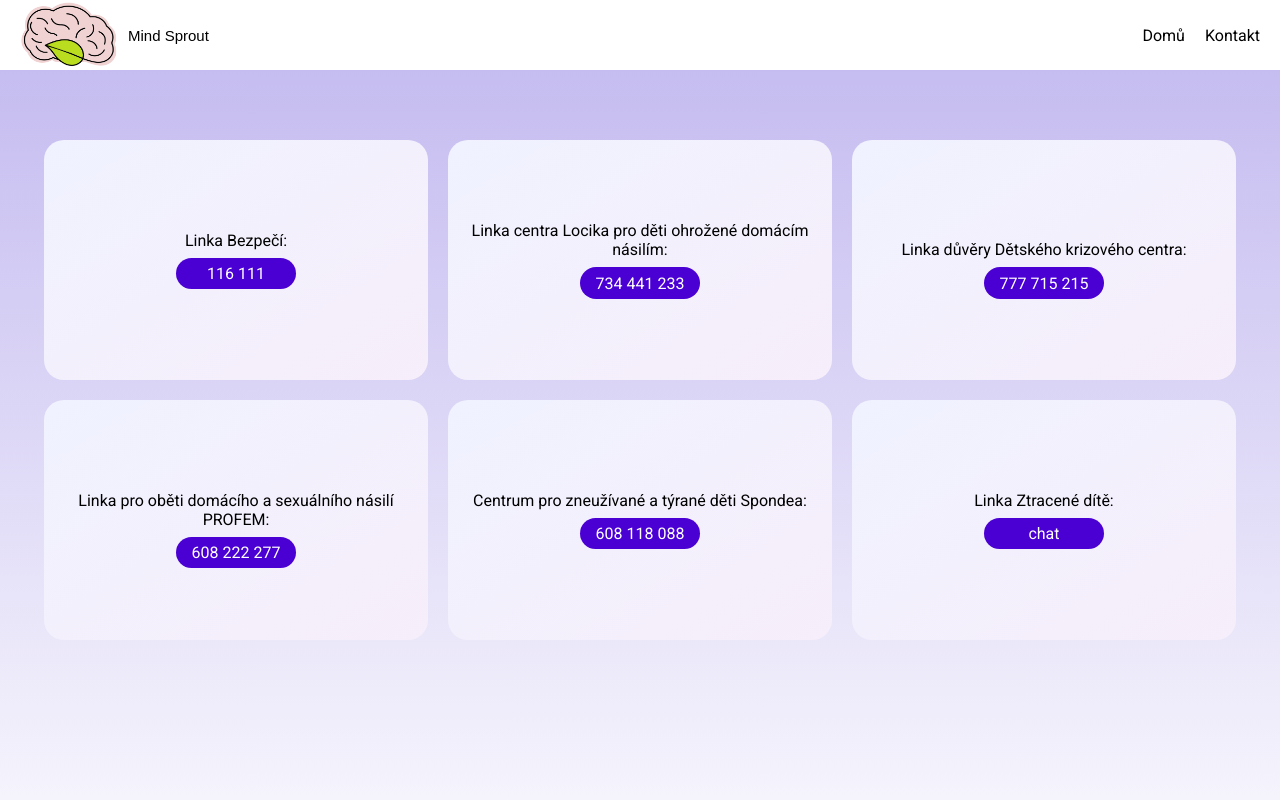
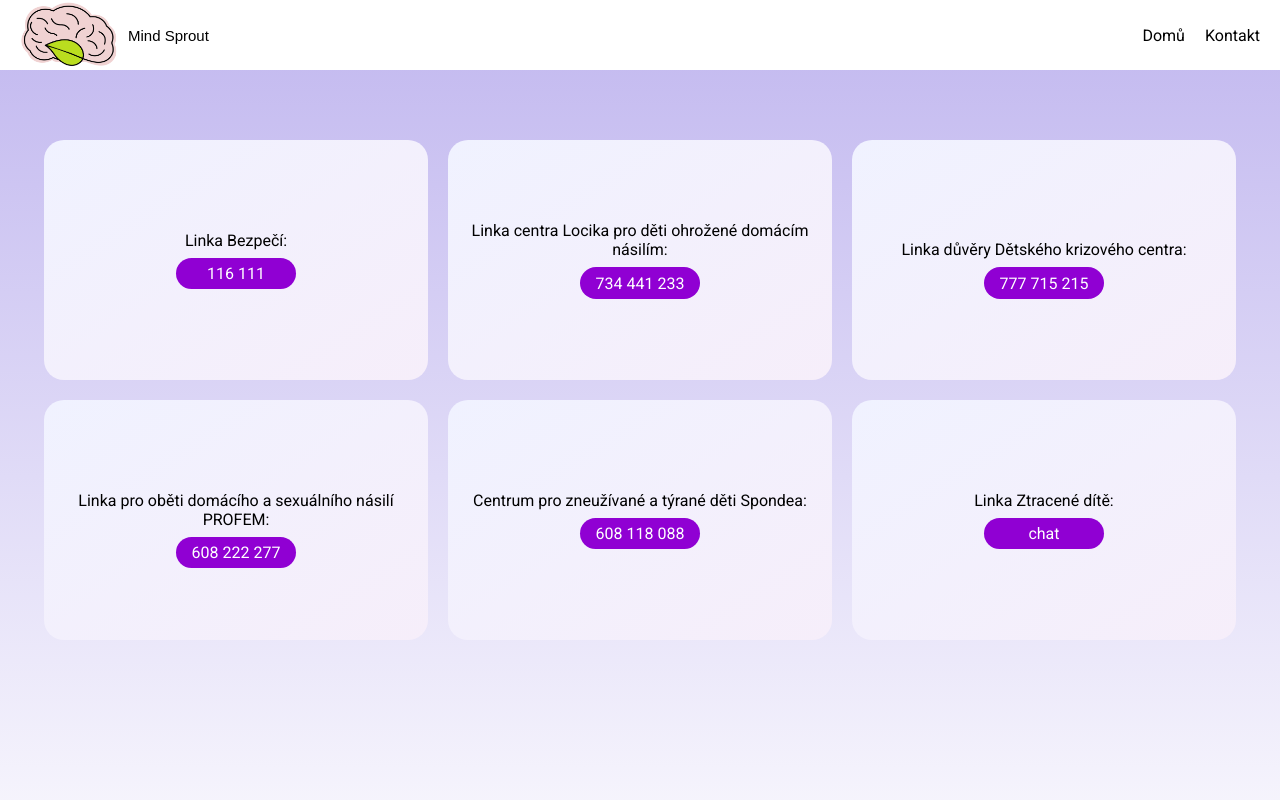
Before and after one commit to MartinaKolarova/MindSprout, a Next.js app: page /kontakty in a window 1280 px wide. Shown: the top 800 px of the page. Built offline with nearby package versions, Linux system fonts and the light colour scheme; a web font is replaced by a local one.

Commit message:
Color button in Contact

```diff
--- a/src/components/Contact/Contact.module.css
+++ b/src/components/Contact/Contact.module.css
@@ -23,7 +23,7 @@
   display: inline-block;
   margin-top: 0.5rem;
   padding: 0.4rem;
-  background-color: #4B00D3;
+  background-color: #9000d3;
   border-radius: 20px;
   color: white;
   width: 120px;
```
